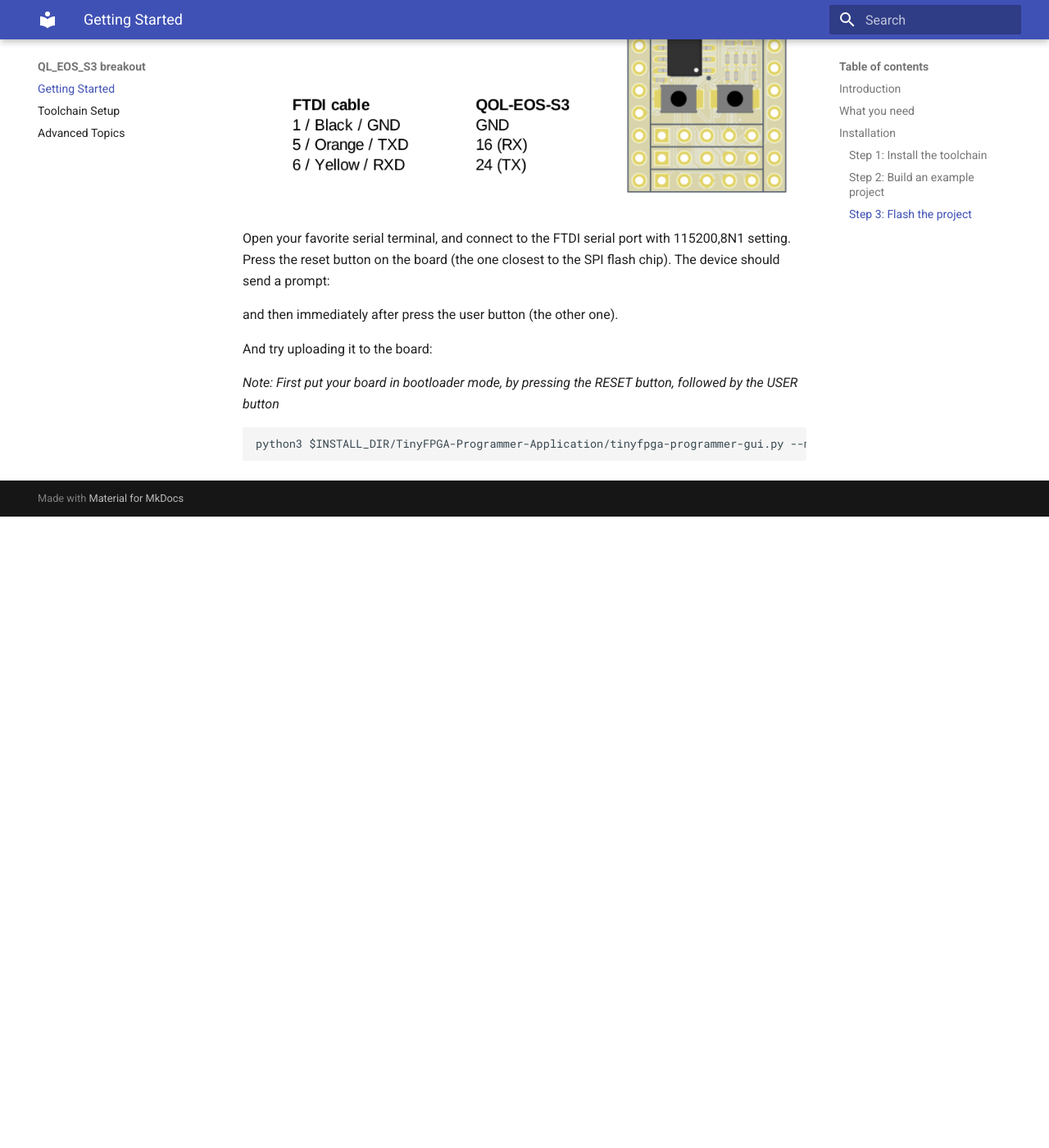
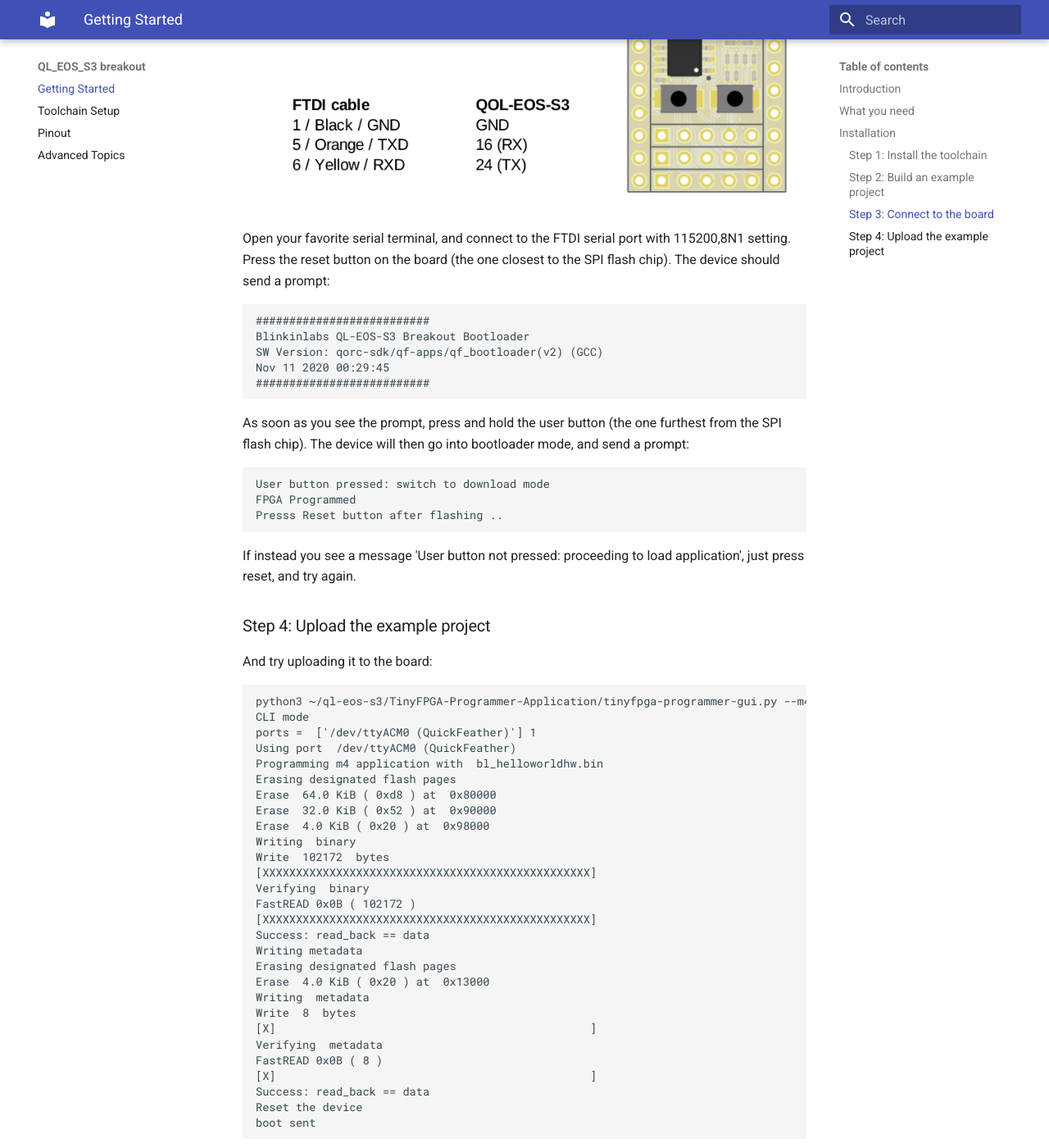
Before and after one commit to Blinkinlabs/QL-EOS-S3-breakout, an MkDocs documentation site: the page built from docs/getting_started.md, in a window 1280 px wide and 1400 px high, scrolled down 1401 px. Shown: the whole window at 82% size. Built offline with MkDocs 1.6.1 and Material for MkDocs 9.7.7, drawn with Linux system fonts in a browser that asks for light colours; before the commit the page ends 2031 px from its top, so only the background shows below that; some of the changed text lies outside the part shown.

Commit message:
Add pinout page

```diff
--- a/docs/getting_started.md
+++ b/docs/getting_started.md
@@ -28,23 +28,86 @@
 ### Step 2: Build an example project
 Test a project that uses both the ARM and FPGA toolchains:
 
-    cd ~/qorc-sdk/bl_apps/bl_helloworldhw/GCC_Project
+    cd ~/ql-eos-s3/qorc-sdk/bl_apps/bl_helloworldhw/GCC_Project
     make
 
-### Step 3: Flash the project
+### Step 3: Connect to the board
 Connect your board to your computer using a USB cable, then connect an FTDI cable (technically optional):
 
 ![FTDI connection](img/ftdi_connection_revb.png)
 
 Open your favorite serial terminal, and connect to the FTDI serial port with 115200,8N1 setting. Press the reset button on the board (the one closest to the SPI flash chip). The device should send a prompt:
 
+    ##########################
+    Blinkinlabs QL-EOS-S3 Breakout Bootloader
+    SW Version: qorc-sdk/qf-apps/qf_bootloader(v2) (GCC)
+    Nov 11 2020 00:29:45
+    ##########################
+
+As soon as you see the prompt, press and hold the user button (the one furthest from the SPI flash chip). The device will then go into bootloader mode, and send a prompt:
+
+    User button pressed: switch to download mode
+    FPGA Programmed
+    Presss Reset button after flashing ..
+
+If instead you see a message 'User button not pressed: proceeding to load application', just press reset, and try again.
+
+### Step 4: Upload the example project
+And try uploading it to the board:
+
+    python3 ~/ql-eos-s3/TinyFPGA-Programmer-Application/tinyfpga-programmer-gui.py --m4app output/bin/bl_helloworldhw.bin --reset
+    CLI mode
+    ports =  ['/dev/ttyACM0 (QuickFeather)'] 1
+    Using port  /dev/ttyACM0 (QuickFeather)
+    Programming m4 application with  bl_helloworldhw.bin
+    Erasing designated flash pages
+    Erase  64.0 KiB ( 0xd8 ) at  0x80000
+    Erase  32.0 KiB ( 0x52 ) at  0x90000
+    Erase  4.0 KiB ( 0x20 ) at  0x98000
+    Writing  binary
+    Write  102172  bytes
+    [XXXXXXXXXXXXXXXXXXXXXXXXXXXXXXXXXXXXXXXXXXXXXXXXX]
+    Verifying  binary
+    FastREAD 0x0B ( 102172 )
+    [XXXXXXXXXXXXXXXXXXXXXXXXXXXXXXXXXXXXXXXXXXXXXXXXX]
+    Success: read_back == data
+    Writing metadata
+    Erasing designated flash pages
+    Erase  4.0 KiB ( 0x20 ) at  0x13000
+    Writing  metadata
+    Write  8  bytes
+    [X]                                               ]
+    Verifying  metadata
+    FastREAD 0x0B ( 8 )
+    [X]                                               ]
+    Success: read_back == data
+    Reset the device
+    boot sent
+
+On the serial terminal, the board should send progress updates:
+
+    Addr: 0x00080000
+    Erase 64 KBytes() .. done
+    Addr: 0x00090000
+    Erase 32 KBytes() .. done
+    Addr: 0x00098000
+    Erase 4 KBytes() .. done
+    Addr: 0x00013000
+    Erase 4 KBytes() .. done
+
+And once it's finished, it will automatically restart:
+
+    ##########################
+    Blinkinlabs QL-EOS-S3 Breakout Bootloader
+    SW Version: qorc-sdk/qf-apps/qf_bootloader(v2) (GCC)
+    Nov 11 2020 00:29:45
+    ##########################
+
+    User button not pressed: proceeding to load application
 
 
- and then immediately after press the user button (the other one).
-
-
-And try uploading it to the board:
-
-_Note: First put your board in bootloader mode, by pressing the RESET button, followed by the USER button_
-
-    python3 $INSTALL_DIR/TinyFPGA-Programmer-Application/tinyfpga-programmer-gui.py --m4app output/bin/bl_helloworldhw.bin --reset
+    ##########################
+    Quicklogic QuickFeather Standalone FPGA
+    SW Version: qorc-sdk/qf_apps/qf_helloworldhw
+    Nov 18 2020 18:01:17
+    ##########################
--- a/mkdocs.yml
+++ b/mkdocs.yml
@@ -3,6 +3,7 @@
 nav:
   - Getting Started: getting_started.md
   - Toolchain Setup: toolchain.md
+  - Pinout: pinout.md
   - Advanced Topics: advanced.md
 
 theme:
```
Also changed, not shown: docs/pinout.md (added, +10 -0 lines).
